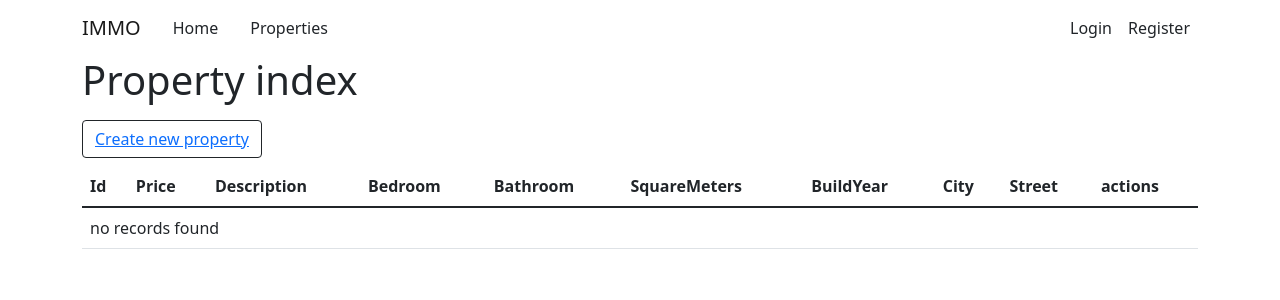
After one commit to KartalY-E/immoweb, a Symfony app: template templates/admin/property/index.html.twig in a window 1280 px wide. The commit adds this page. Shown: the top 300 px of the page. Run offline with Twig, Linux system fonts and the light colour scheme; the template is opened without the code that fills it, so the values that code supplies are empty; some libraries are stand-ins or nearby versions.

Commit message:
Admin page (edit , delete , create  Properties)

```diff
--- /dev/null
+++ b/templates/admin/property/index.html.twig
@@ -0,0 +1,62 @@
+{% extends 'base.html.twig' %}
+
+{% block title %}Property index
+{% endblock %}
+
+{% block body %}
+	<h1>Property index</h1>
+
+	<button class="btn btn-outline-dark my-2">
+		<a href="{{ path('property_new') }}">Create new property</a>
+	</button>
+	<table class="table">
+		<thead>
+			<tr>
+				<th>Id</th>
+				<th>Price</th>
+				<th>Description</th>
+				<th>Bedroom</th>
+				<th>Bathroom</th>
+				<th>SquareMeters</th>
+				<th>BuildYear</th>
+				<th>City</th>
+				<th>Street</th>
+				<th>actions</th>
+			</tr>
+		</thead>
+		<tbody>
+			{% for property in properties %}
+				<tr>
+					<td>{{ property.id }}</td>
+					<td>{{ property.price }}</td>
+					<td>{{ property.description }}</td>
+					<td>{{ property.bedroom }}</td>
+					<td>{{ property.bathroom }}</td>
+					<td>{{ property.squareMeters }}</td>
+					<td>{{ property.buildYear ? property.buildYear|date('Y-m-d H:i:s') : '' }}</td>
+					<td>{{ property.city }}</td>
+					<td>{{ property.street }}</td>
+					<td>
+						{% if property.images|length %}
+							<img src="{{ asset('uploads/' ~ property.images[0].filename) }}">
+						{% endif %}
+					</td>
+					<td>
+
+						<button class="btn btn-outline-dark my-2">
+							<a href="{{ path('property_show', {'slug': property.slug}) }}">show</a>
+						</button>
+						<button class="btn btn-outline-dark my-2">
+							<a href="{{ path('property_edit', {'slug': property.slug}) }}">edit</a>
+						</button>
+					</td>
+				</tr>
+			{% else %}
+				<tr>
+					<td colspan="10">no records found</td>
+				</tr>
+			{% endfor %}
+		</tbody>
+	</table>
+
+{% endblock %}
--- a/templates/nav.html.twig
+++ b/templates/nav.html.twig
@@ -19,6 +19,13 @@
 					<a class="nav-link text-dark {{ current_path == 'app_register' ? 'active'  }}" aria-current="page" href="{{ path('app_register') }}">Register</a>
 				</li>
 			{% else %}
+				{% if is_granted('ROLE_ADMIN') %}
+					<li class="nav-item">
+						<a class="nav-link text-dark {{ current_path == 'admin_property_index' ? 'active'  }}" href="{{ path('admin_property_index') }}">
+							Admin panel
+						</a>
+					</li>
+				{% endif %}
 				<li class="nav-item">
 					<a class="nav-link text-dark {{ current_path == 'profile' ? 'active'  }}" href="{{ path('profile') }}">
 						{{ app.user.lastname|capitalize }}&nbsp;{{ app.user.firstname|capitalize }}
--- a/templates/property/_form.html.twig
+++ b/templates/property/_form.html.twig
@@ -30,5 +30,5 @@
 	</div>
 {% endif %}
 
+<button class="btn btn-outline-dark my-2">{{ button_label|default('Save') }}</button>
 {{ form_end(form) }}
-<button class="btn btn-outline-dark my-2">{{ button_label|default('Save') }}</button>
```
Also changed, not shown: src/Controller/AdminController.php (added, +23 -0 lines), src/Controller/PropertyController.php (+5 -2 lines).
